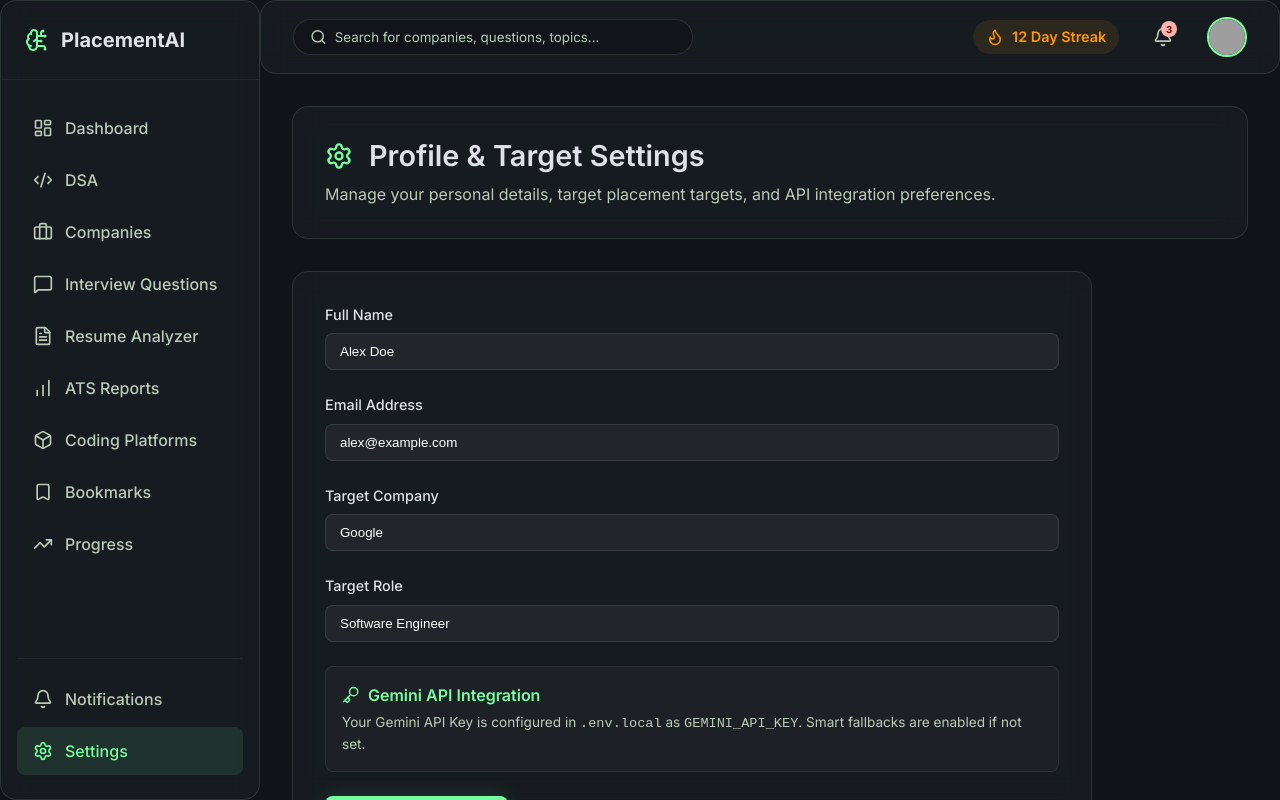
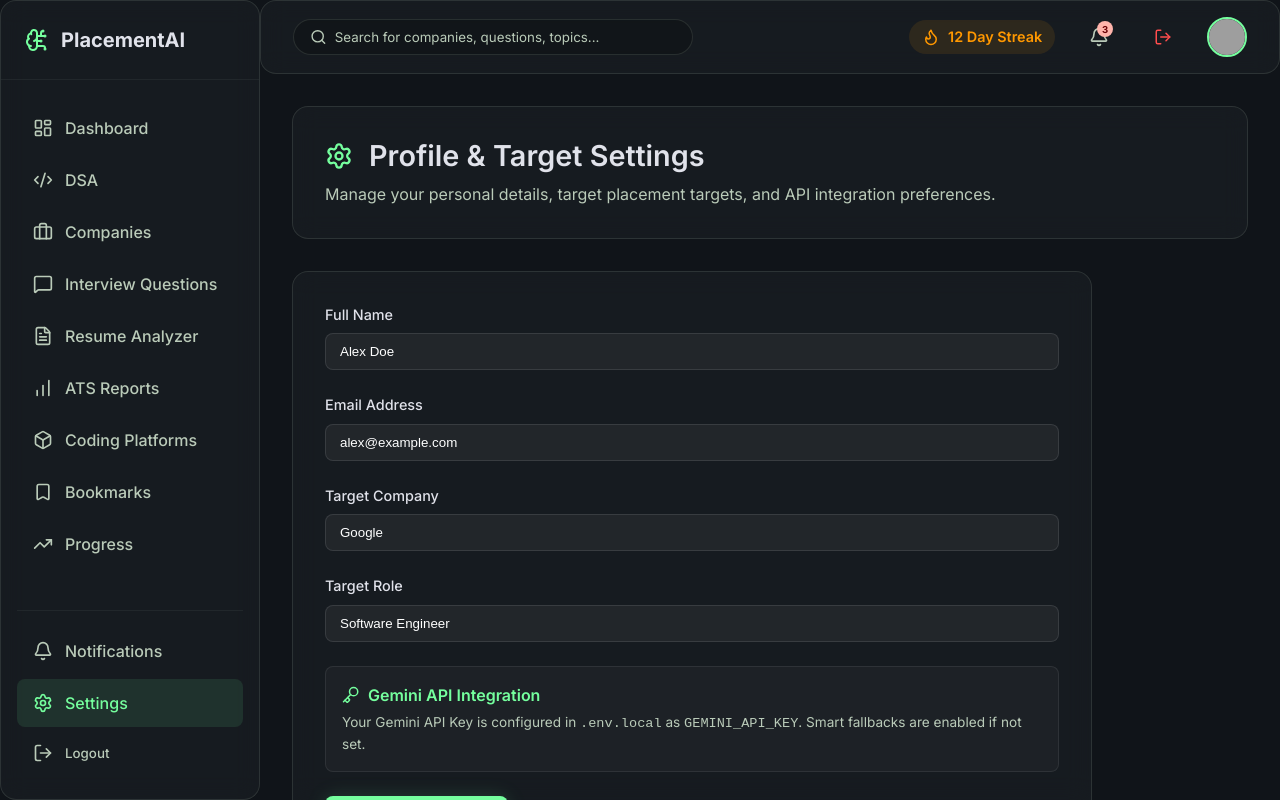
Before and after one commit to MonuGurjar/AI-Placement-Preparation-Platform, a Next.js app: page /dashboard/settings in a window 1280 px wide. Built offline with nearby package versions, Linux system fonts and the light colour scheme; grey boxes are pictures that could not be loaded.

Commit message:
feat: add Logout button to sidebar, topbar header, and settings page

```diff
--- a/src/app/dashboard/layout.tsx
+++ b/src/app/dashboard/layout.tsx
@@ -19,13 +19,22 @@ import {
   Menu,
   X,
   Flame,
-  BrainCircuit
+  BrainCircuit,
+  LogOut
 } from 'lucide-react';
 import './dashboard.css';
 
 export default function DashboardLayout({ children }: { children: React.ReactNode }) {
   const [sidebarOpen, setSidebarOpen] = useState(false);
   const pathname = usePathname();
+
+  const handleLogout = () => {
+    if (typeof window !== 'undefined') {
+      localStorage.removeItem('token');
+      localStorage.removeItem('placement_user_profile');
+      window.location.href = '/auth?mode=login';
+    }
+  };
 
   const navItems = [
     { name: 'Dashboard', path: '/dashboard', icon: LayoutDashboard },
@@ -95,6 +104,14 @@ export default function DashboardLayout({ children }: { children: React.ReactNod
                 </Link>
               );
             })}
+            <button
+              onClick={handleLogout}
+              className="sidebar-link logout-btn"
+              style={{ background: 'none', border: 'none', width: '100%', cursor: 'pointer', textAlign: 'left' }}
+            >
+              <LogOut size={20} />
+              <span>Logout</span>
+            </button>
           </div>
         </div>
       </aside>
@@ -118,11 +135,14 @@ export default function DashboardLayout({ children }: { children: React.ReactNod
               <Flame size={18} color="#ff9800" />
               <span>12 Day Streak</span>
             </div>
-            <button className="icon-btn">
+            <button className="icon-btn" title="Notifications">
               <Bell size={20} />
               <span className="badge">3</span>
             </button>
-            <div className="profile-avatar">
+            <button className="icon-btn logout-topbar-btn" onClick={handleLogout} title="Logout">
+              <LogOut size={18} color="#ff4d4d" />
+            </button>
+            <div className="profile-avatar" title="Account">
               <img src="https://i.pravatar.cc/150?u=a042581f4e29026704d" alt="Profile" />
             </div>
           </div>
--- a/src/app/dashboard/settings/page.tsx
+++ b/src/app/dashboard/settings/page.tsx
@@ -1,7 +1,7 @@
 "use client";
 
 import React, { useState, useEffect } from 'react';
-import { Settings, Save, Key, User, Building } from 'lucide-react';
+import { Settings, Save, Key, User, Building, LogOut } from 'lucide-react';
 import { getStoredProfile, saveStoredProfile, UserProfile, INITIAL_USER_PROFILE } from '@/lib/storage';
 
 export default function SettingsPage() {
@@ -93,6 +93,36 @@ export default function SettingsPage() {
           )}
         </form>
       </div>
+
+      <div className="glass-panel" style={{ padding: '2rem', maxWidth: '800px', borderColor: 'rgba(255, 77, 77, 0.2)' }}>
+        <h3 style={{ fontSize: '1.2rem', color: '#ff4d4d', marginBottom: '0.5rem' }}>Account Session</h3>
+        <p style={{ color: 'var(--color-on-surface-variant)', fontSize: '0.9rem', marginBottom: '1.2rem' }}>
+          Signing out will end your current session and clear local authentication tokens.
+        </p>
+        <button
+          onClick={() => {
+            if (typeof window !== 'undefined') {
+              localStorage.removeItem('token');
+              localStorage.removeItem('placement_user_profile');
+              window.location.href = '/auth?mode=login';
+            }
+          }}
+          style={{
+            background: 'rgba(255, 77, 77, 0.15)',
+            border: '1px solid rgba(255, 77, 77, 0.4)',
+            color: '#ff4d4d',
+            padding: '10px 20px',
+            borderRadius: '8px',
+            fontWeight: 600,
+            cursor: 'pointer',
+            display: 'flex',
+            alignItems: 'center',
+            gap: '8px'
+          }}
+        >
+          <LogOut size={16} /> Sign Out of Account
+        </button>
+      </div>
     </div>
   );
 }
```
